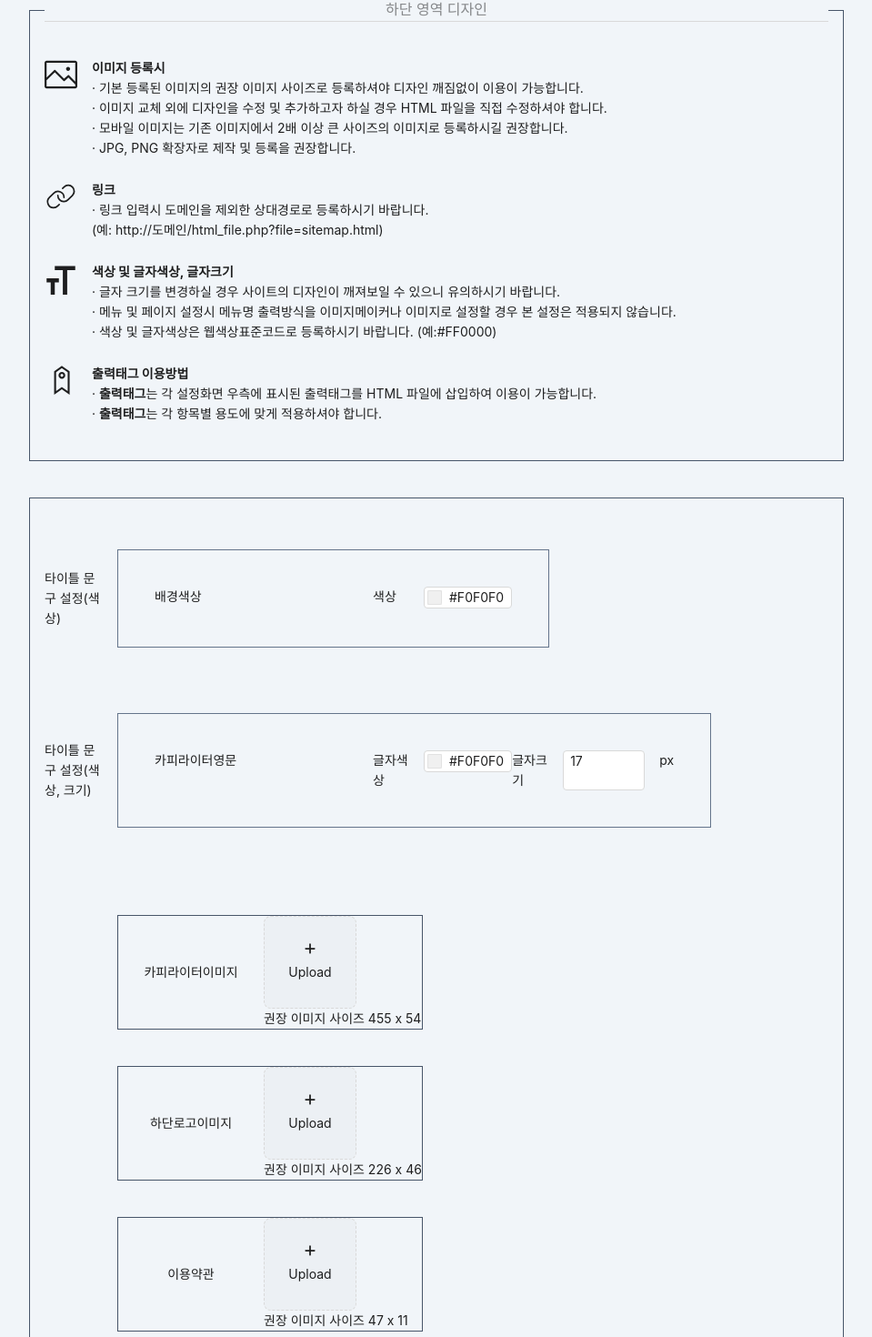
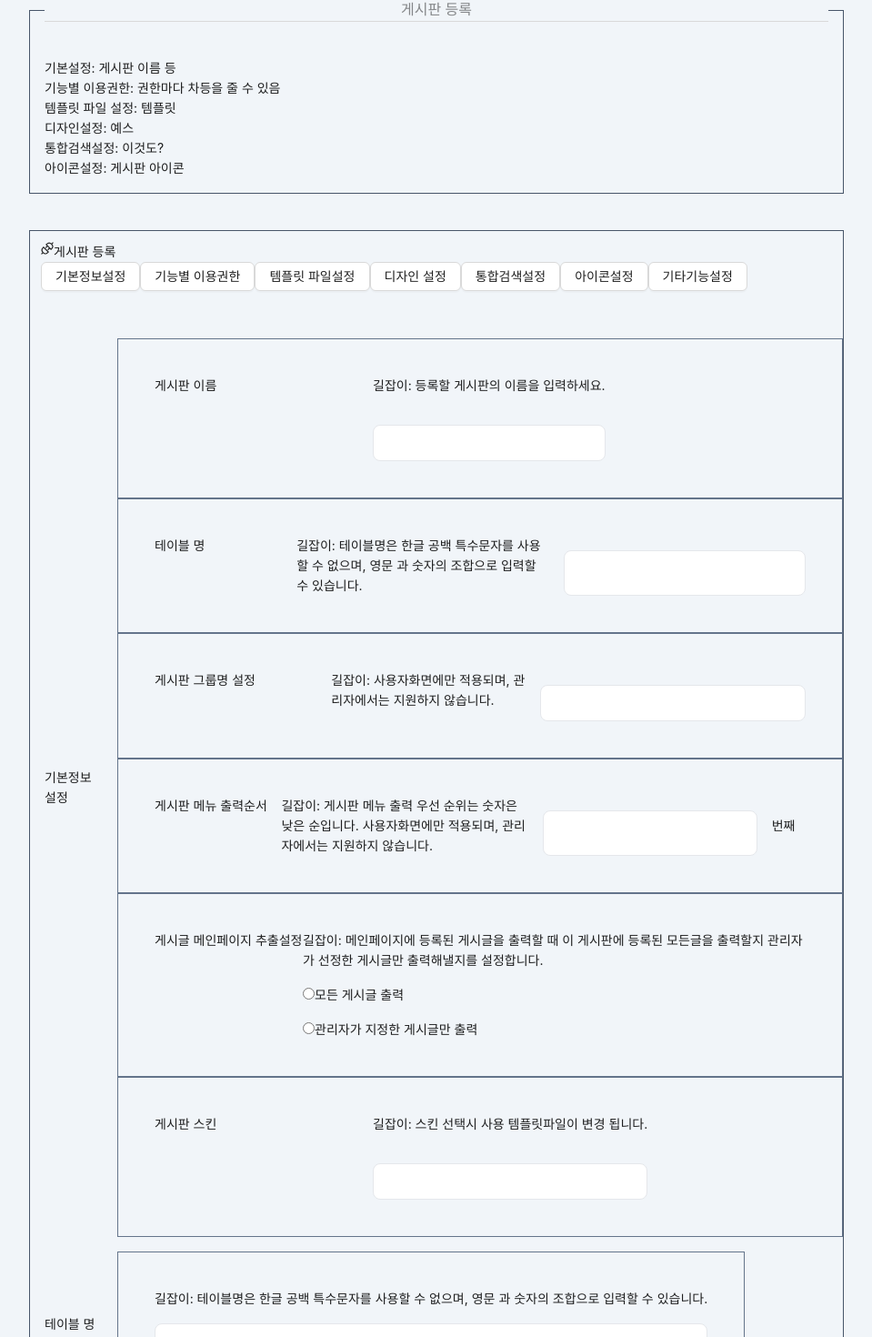
Before and after one commit to rladudgh321/work, a Next.js app in the folder front/: page /admin/board/register in a window 1280 px wide. Shown: the part 112-1582 px from the top of the page at 91% size, without its empty margins (160-1119 px from the left). Built offline with nearby package versions, Linux system fonts and the light colour scheme.

Commit message:
게시판등록 기본정보설정까지만 함 나머지는 나중에...

```diff
--- a/front/src/app/admin/board/register/page.tsx
+++ b/front/src/app/admin/board/register/page.tsx
@@ -1,15 +1,12 @@
 "use client"
 
 import ColorPickerAndFontSize from "@/components/ColorPickerAndFontSize";
-import ColorPick from "@/components/Color_picker";
 import Image_setting from "@/components/Image_setting";
 import { Button, Form } from "antd";
 import { useForm } from 'react-hook-form';
-import { ImFontSize } from "react-icons/im";
-import { PiLinkLight } from "react-icons/pi";
-import { SlPicture } from "react-icons/sl";
-import { TfiTag } from "react-icons/tfi";
+import { GrAction } from "react-icons/gr";
 import { toast } from 'react-toastify';
+
 
 interface Inputs {
   about_select_box?: boolean;
@@ -17,7 +14,7 @@ interface Inputs {
   about_text?: string;
 }
 
-export default function DownBanner() {
+export default function BoardRegister() {
   // eslint-disable-next-line react-hooks/rules-of-hooks
   const { register, handleSubmit, watch, formState: { errors } } = useForm<Inputs>();
   const InputNumberOnChange = (value: number) => {
@@ -35,63 +32,62 @@ export default function DownBanner() {
     })}>
       <div className="md:max-w-4xl mx-auto mt-10">
         <fieldset className="border-slate-600 border-[1px] p-4" >
-          <legend className="text-center p-2">하단 영역 디자인</legend>
+          <legend className="text-center p-2">게시판 등록</legend>
           <div>
-            <ul>
-              <li className="flex gap-x-4 mb-6">
-                  <SlPicture className="text-4xl" />
-                <div>
-                  <div className="font-bold">이미지 등록시</div>
-                  <p>
-                  · 기본 등록된 이미지의 권장 이미지 사이즈로 등록하셔야 디자인 깨짐없이 이용이 가능합니다.<br />
-                  · 이미지 교체 외에 디자인을 수정 및 추가하고자 하실 경우 HTML 파일을 직접 수정하셔야 합니다.<br />
-                  · 모바일 이미지는 기존 이미지에서 2배 이상 큰 사이즈의 이미지로 등록하시길 권장합니다. <br />
-                  · JPG, PNG 확장자로 제작 및 등록을 권장합니다.
-                  </p>
-                </div>
-              </li>
-              <li className="flex gap-x-4 mb-6">
-                  <PiLinkLight className="text-4xl" />
-                <div>
-                  <div className="font-bold">링크</div>
-                  <p>
-                  · 링크 입력시 도메인을 제외한 상대경로로 등록하시기 바랍니다.<br />
-                    (예: http://도메인/html_file.php?file=sitemap.html)
-                  </p>
-                </div>
-              </li>
-              <li className="flex gap-x-4 mb-6">
-                  <ImFontSize className="text-4xl" />
-                <div>
-                  <div className="font-bold">색상 및 글자색상, 글자크기</div>
-                  <p>
-                  · 글자 크기를 변경하실 경우 사이트의 디자인이 깨져보일 수 있으니 유의하시기 바랍니다.<br />
-                  · 메뉴 및 페이지 설정시 메뉴명 출력방식을 이미지메이커나 이미지로 설정할 경우
-                  본 설정은 적용되지 않습니다. <br />
-                  · 색상 및 글자색상은 웹색상표준코드로 등록하시기 바랍니다. (예:#FF0000)<br />
-                  </p>
-                </div>
-              </li>
-              <li className="flex gap-x-4 mb-6">
-                  <TfiTag className="text-4xl" />
-                <div>
-                  <div className="font-bold">출력태그 이용방법</div>
-                  <p>
-                  · <span className="font-bold">출력태그</span>는 각 설정화면 우측에 표시된 출력태그를 HTML 파일에 삽입하여 이용이 가능합니다.<br />
-                  · <span className="font-bold">출력태그</span>는 각 항목별 용도에 맞게 적용하셔야 합니다.
-                  </p>
-                </div>
-              </li>
-            </ul>
+            <div>기본설정: 게시판 이름 등</div>
+            <div>기능별 이용권한: 권한마다 차등을 줄 수 있음</div>
+            <div>템플릿 파일 설정: 템플릿</div>
+            <div>디자인설정: 예스</div>
+            <div>통합검색설정: 이것도?</div>
+            <div>아이콘설정: 게시판 아이콘</div>
           </div>
         </fieldset>
         <div>
           <div className="border border-slate-600 mt-10">
+
+          <div className="p-3">
+            <div className="flex">
+              <div><GrAction /></div>
+              <div>게시판 등록</div>
+            </div>
+            <div className="flex">
+              <Button>기본정보설정</Button>
+              <Button>기능별 이용권한</Button>
+              <Button>템플릿 파일설정</Button>
+              <Button>디자인 설정</Button>
+              <Button>통합검색설정</Button>
+              <Button>아이콘설정</Button>
+              <Button>기타기능설정</Button>
+            </div>
+          </div>
+
+{/*
+            <div className="flex mt-10">
+              <div className="w-48">템플릿 파일 경로</div>
+              <div>
+                <div>길잡이: 게시판에서 사용할 템플릿 파일 경로명을 설정합니다. (기본값 : html_bbs )</div>
+                <div>
+                  <input className="input" {...register("board_path", { required: true } )} />
+                </div>
+                {errors?.board_path?.type === 'required' && (
+                  <div className="pt-2 text-xs text-red-600">필수 선택입니다</div>
+                )}
+              </div>
+            </div>
+
+
             <div className="flex mt-10 w-48">
               <div className="w-24 flex-shrink-0 my-auto p-4">타이틀 문구 설정(색상)</div>
               <div>
                 <div className="flex p-10 border border-slate-500 my-4">
-                  <div className="w-60 ">배경색상</div>
+                  <div className="w-60 ">대표색상</div>
+                  <div className="flex gap-4 ">
+                    <div className="w-10">색상</div>
+                    <ColorPick size="small" defaultValue="#f0f0f0" />
+                  </div>
+                </div>
+                <div className="flex p-10 border border-slate-500">
+                  <div className="w-60 ">서브메뉴over배경색상</div>
                   <div className="flex gap-4 ">
                     <div className="w-10">색상</div>
                     <ColorPick size="small" defaultValue="#f0f0f0" />
@@ -99,6 +95,80 @@ export default function DownBanner() {
                 </div>
               </div>
             </div>
+
+*/}
+
+            <div className="flex mt-10">
+              <div className="w-24 flex-shrink-0 my-auto p-4">기본정보설정</div>
+              <div>
+                <div className="flex p-10 border border-slate-500">
+                  <div className="w-60 ">게시판 이름</div>
+                  <div className="flex flex-col gap-4 ">
+                    <div>길잡이: 등록할 게시판의 이름을 입력하세요.</div>
+                    <input className="input mt-4" {...register("board_path", { required: true } )} />
+                  </div>
+                </div>
+                <div className="flex p-10 border border-slate-500">
+                  <div className="w-60 ">테이블 명</div>
+                  <div className="flex gap-4 ">
+                    <div>길잡이: 테이블명은 한글 공백 특수문자를 사용할 수 없으며, 영문 과 숫자의 조합으로 입력할 수 있습니다.</div>
+                    <input className="input mt-4" {...register("board_path", { required: true } )} />
+                  </div>
+                </div>
+                <div className="flex p-10 border border-slate-500">
+                  <div className="w-60 ">게시판 그룹명 설정</div>
+                  <div className="flex gap-4 ">
+                    <div>길잡이: 사용자화면에만 적용되며, 관리자에서는 지원하지 않습니다.</div>
+                    <input className="input mt-4" {...register("board_path", { required: true } )} />
+                  </div>
+                </div>
+                <div className="flex p-10 border border-slate-500">
+                  <div className="w-60 ">게시판 메뉴 출력순서</div>
+                  <div className="flex gap-4 ">
+                    <div>길잡이: 게시판 메뉴 출력 우선 순위는 숫자은 낮은 순입니다.
+사용자화면에만 적용되며, 관리자에서는 지원하지 않습니다.</div>
+                    <input className="input mt-4" {...register("board_path", { required: true } )} />
+                    <div className="basis-24 my-auto">번째</div>
+                  </div>
+                </div>
+                <div className="flex p-10 border border-slate-500">
+                  <div className="w-60 ">게시글 메인페이지 추출설정</div>
+                  <div className="flex flex-col gap-4 ">
+                    <div>길잡이: 메인페이지에 등록된 게시글을 출력할 때 이 게시판에 등록된 모든글을 출력할지
+관리자가 선정한 게시글만 출력해낼지를 설정합니다.</div>
+                    <div>
+                      <input type='radio'{...register("board_path", { required: true } )} />
+                      <label>모든 게시글 출력</label>
+                    </div>
+                    <div>
+                      <input type='radio'{...register("board_path", { required: true } )} />
+                      <label>관리자가 지정한 게시글만 출력</label>
+                    </div>
+                  </div>
+                </div>
+                <div className="flex p-10 border border-slate-500">
+                  <div className="w-60 ">게시판 스킨</div>
+                  <div className="flex gap-4 flex-col">
+                    <div>길잡이: 스킨 선택시 사용 템플릿파일이 변경 됩니다.</div>
+                    <input className="input mt-4" {...register("board_path", { required: true } )} />
+                  </div>
+                </div>
+              </div>
+            </div>
+
+            <div className="flex my-0">
+              <div className="w-24 flex-shrink-0 my-auto p-4">테이블 명</div>
+              <div>
+                <div className="flex flex-col p-10 border border-slate-500 my-4">
+                  <div>길잡이: 테이블명은 한글 공백 특수문자를 사용할 수 없으며, 영문 과 숫자의 조합으로 입력할 수 있습니다.</div>
+                  <div>
+                    <input className="input mt-4" {...register("board_path", { required: true } )} />
+                  </div>
+                </div>
+              </div>
+            </div>
+
+
             <div className="flex mt-10 w-48"> {/* 복사구간 */}
               <div className="w-24 flex-shrink-0 my-auto p-4">타이틀 문구 설정(색상, 크기)</div>
               <div>
--- a/front/src/app/admin/design-setting/pc/up_banner/page.tsx
+++ b/front/src/app/admin/design-setting/pc/up_banner/page.tsx
@@ -1,16 +1,15 @@
 "use client"
 
-import { Button, Form, InputNumber, Upload } from "antd";
+import ColorPickerAndFontSize from "@/components/ColorPickerAndFontSize";
+import ColorPick from "@/components/Color_picker";
+import Image_setting from "@/components/Image_setting";
+import { Button, Form } from "antd";
 import { useForm } from 'react-hook-form';
+import { ImFontSize } from "react-icons/im";
+import { PiLinkLight } from "react-icons/pi";
+import { SlPicture } from "react-icons/sl";
+import { TfiTag } from "react-icons/tfi";
 import { toast } from 'react-toastify';
-import { SlPicture } from "react-icons/sl";
-import { PiLinkLight } from "react-icons/pi";
-import { ImFontSize } from "react-icons/im";
-import { TfiTag } from "react-icons/tfi";
-import ColorPick from "@/components/Color_picker";
-import UploadComponent from "@/components/Upload";
-import ColorPickerAndFontSize from "@/components/ColorPickerAndFontSize";
-import Image_setting from "@/components/Image_setting";
 
 interface Inputs {
   about_select_box?: boolean;
@@ -36,7 +35,7 @@ export default function UpBanner() {
     })}>
       <div className="md:max-w-4xl mx-auto mt-10">
         <fieldset className="border-slate-600 border-[1px] p-4" >
-          <legend className="text-center p-2">메인페이지 본문 영역 디자인</legend>
+          <legend className="text-center p-2">상단 영역 PC 디자인</legend>
           <div>
             <ul>
               <li className="flex gap-x-4 mb-6">
```
